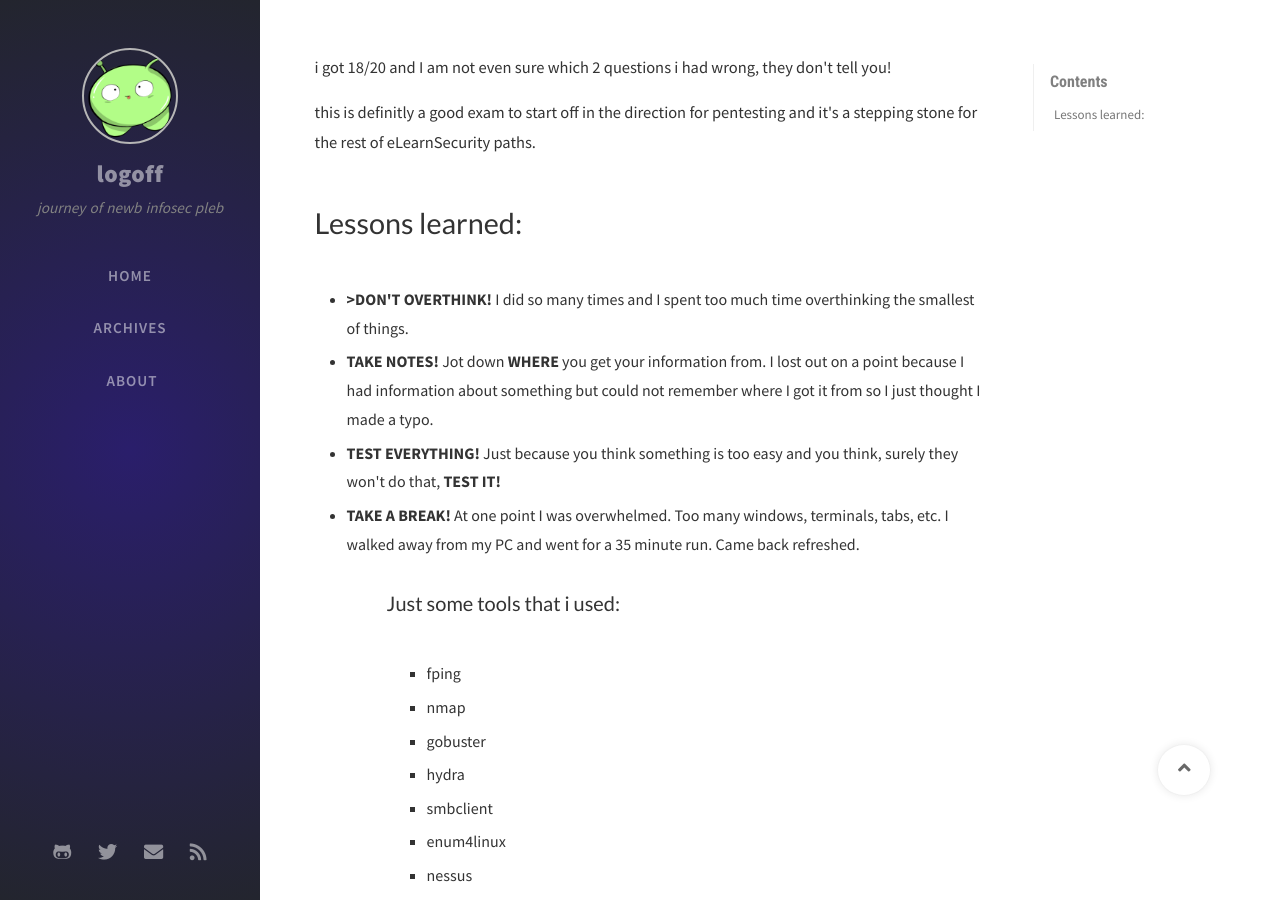
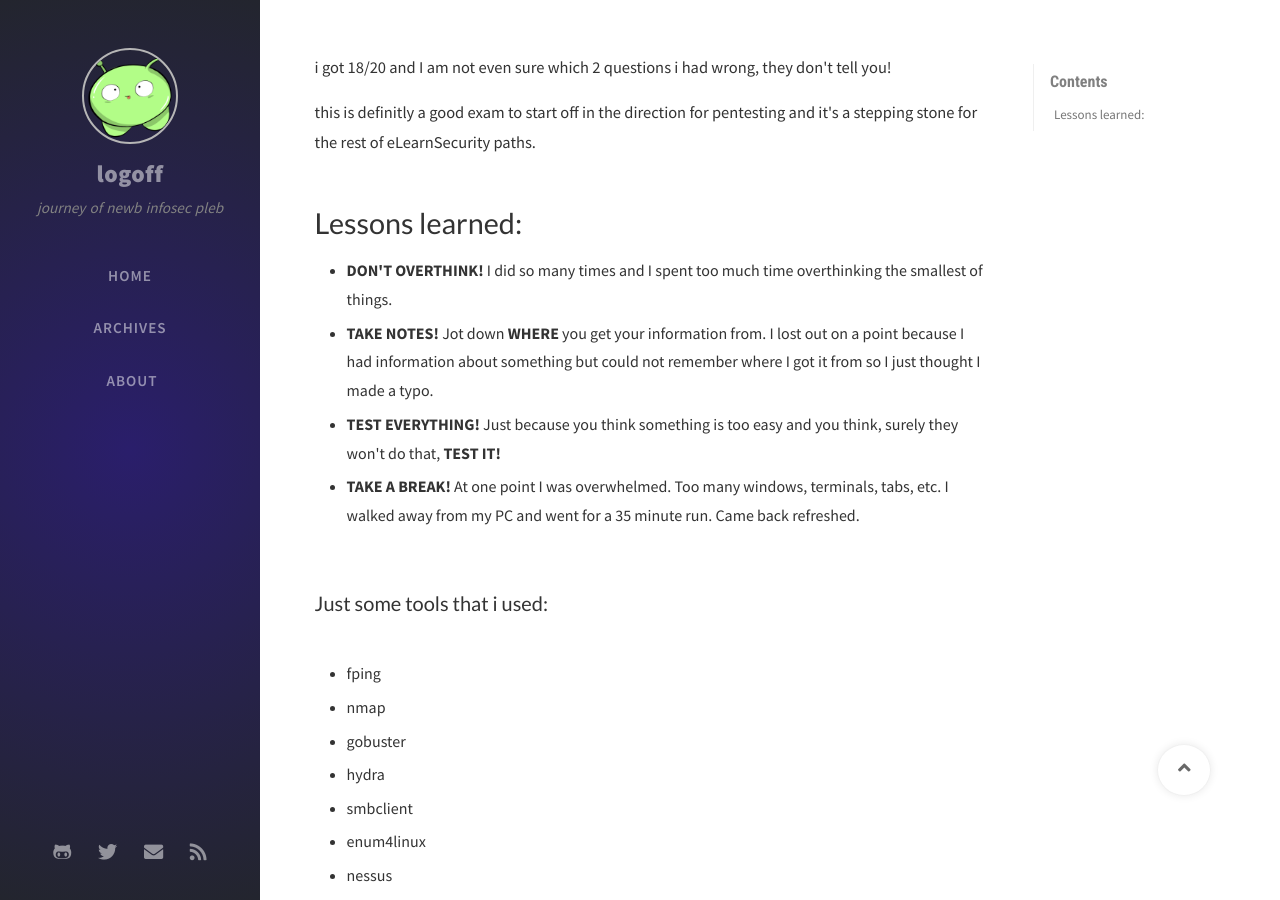
Before and after one commit to geoffchisnall/geoffchisnall.github.io, a Jekyll site: the page built from _posts/2020-12-21-eJPT-Exam.md, in a window 1280 px wide and 900 px high, scrolled down 1580 px. Built offline with Jekyll 4.4.1, drawn with Linux system fonts in a browser that asks for light colours; nearby versions of some CDN libraries; comment, search, counter and statistics services are not loaded.

Commit message:
tools used

```diff
--- a/_posts/2020-12-21-eJPT-Exam.md
+++ b/_posts/2020-12-21-eJPT-Exam.md
@@ -44,14 +44,13 @@ i got 18/20 and I am not even sure which 2 questions i had wrong, they don't tel
 this is definitly a good exam to start off in the direction for pentesting and it's a stepping stone for the rest of eLearnSecurity paths.
 </p>
 <h1>Lessons learned:</h1>
-<br>
 <ul>
-<li><b>>DON'T OVERTHINK!</b> I did so many times and I spent too much time overthinking the smallest of things.</li>
+<li><b>DON'T OVERTHINK!</b> I did so many times and I spent too much time overthinking the smallest of things.</li>
 <li><b>TAKE NOTES!</b> Jot down <b>WHERE</b> you get your information from. I lost out on a point because I had information about something but could not remember where I got it from so I just thought I made a typo.</li>
 <li><b>TEST EVERYTHING!</b> Just because you think something is too easy and you think, surely they won't do that, <b>TEST IT!</b></li>
 <li><b>TAKE A BREAK!</b> At one point I was overwhelmed. Too many windows, terminals, tabs, etc. I walked away from my PC and went for a 35 minute run. Came back refreshed.</li>
-<ul>
-<p>
+</ul>
+<br>
 <h3>Just some tools that i used:</h3>
 <br>
 <ul>
@@ -67,4 +66,3 @@ this is definitly a good exam to start off in the direction for pentesting and i
 <li>sqlmap</li>
 <li>john</li>
 </ul>
-</p>
```
